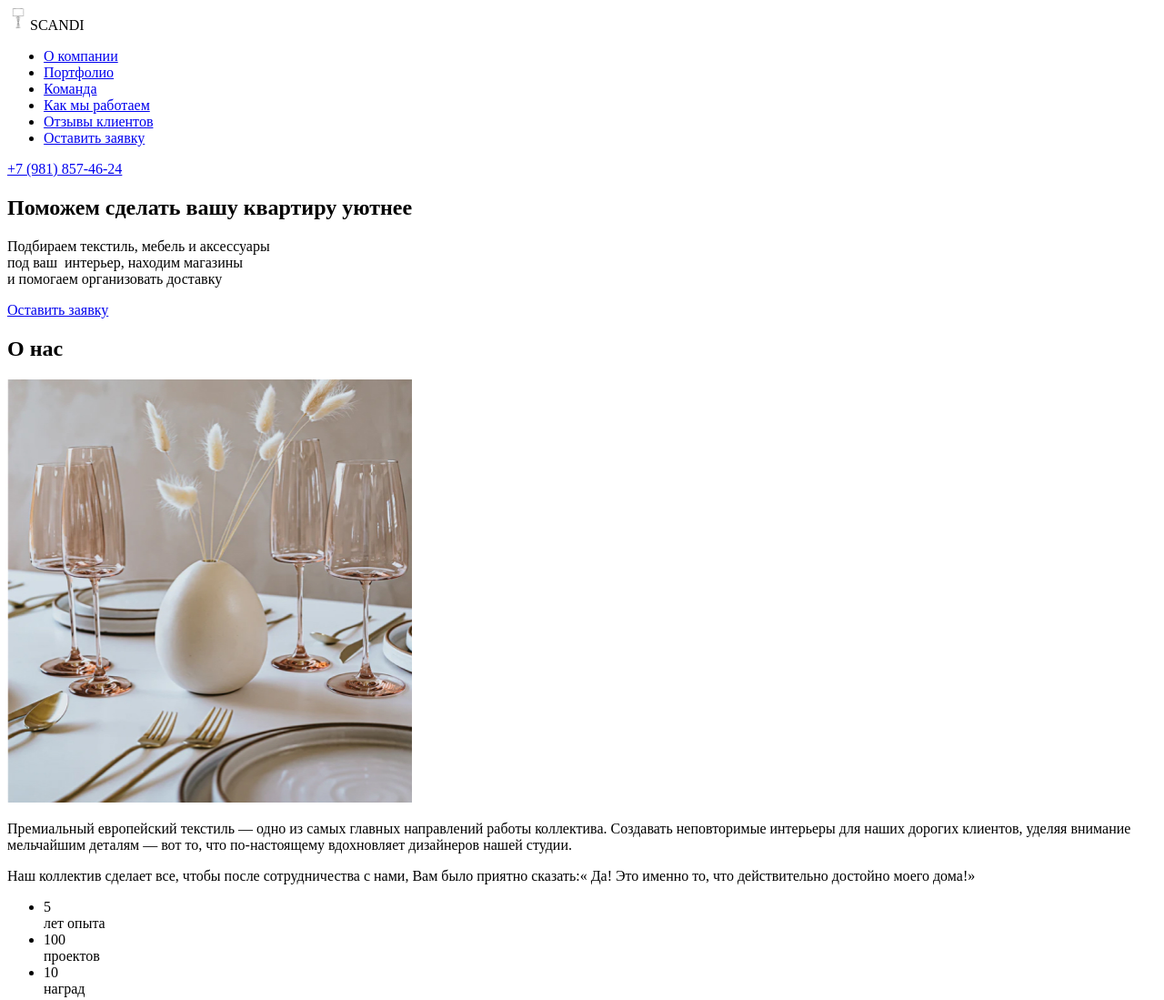
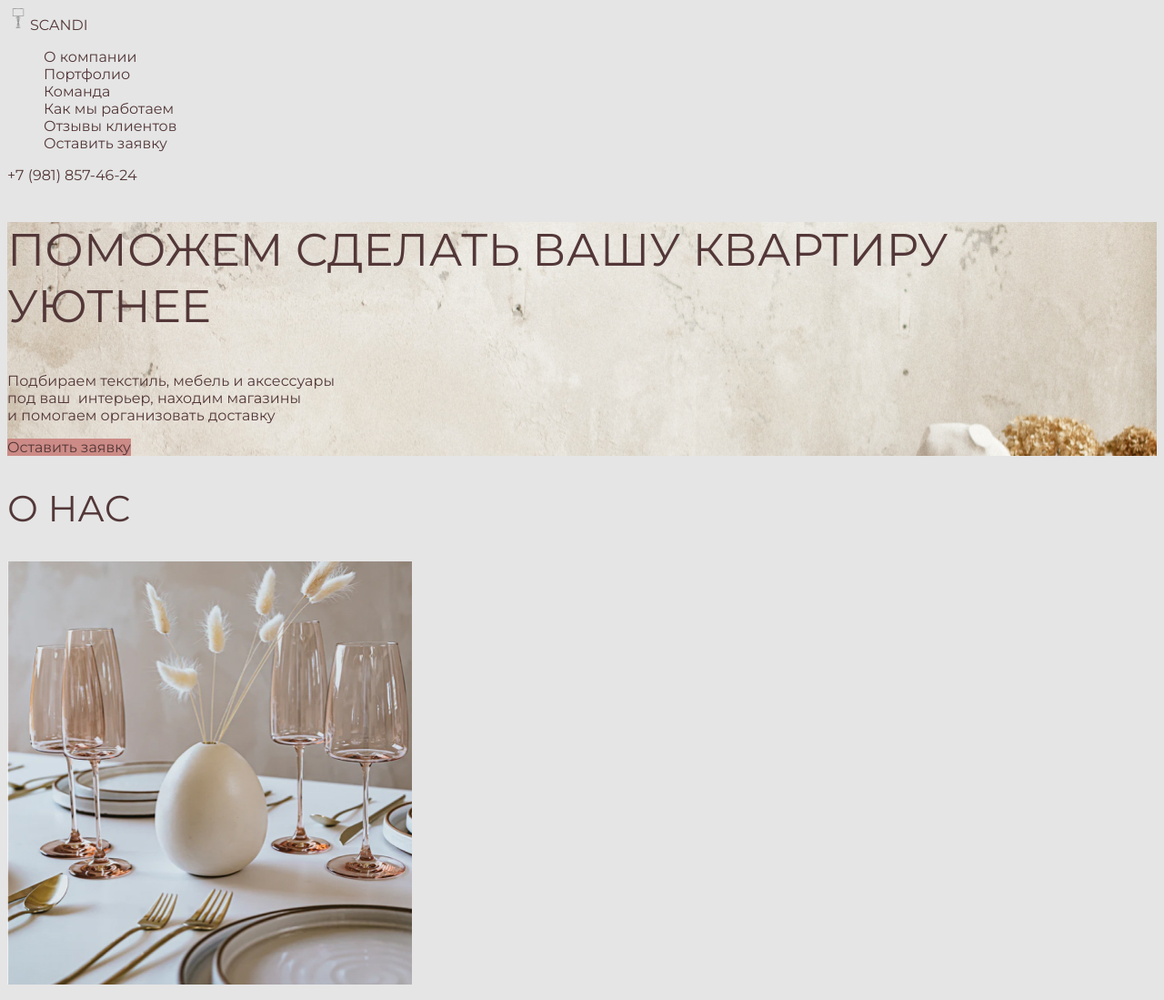
Before and after one commit to Nechukina/zaverstayu, a plain HTML site: page index.html in a window 1280 px wide. Shown: the top 1099 px of the page at 91% size. Drawn offline with Linux system fonts and the light colour scheme.

Commit message:
добавила шрифты

```diff
--- a/index.html
+++ b/index.html
@@ -119,7 +119,7 @@
                     <label for="phone-number-field">Введите телефон</label>
                     <input type="number" name="phone-number" id="phone-number-field">
                     <br>
-                    <input type="submit" value="Оставить заявку">
+                    <input class="button" type="submit" value="Оставить заявку">
                 </form>
                 </div>
                 <img src="img/map.jpg" alt="г. Санкт-петербург, ул. Большая Конюшенная, дом 19">
--- a/style/style.css
+++ b/style/style.css
@@ -0,0 +1,54 @@
+@font-face {
+    font-family: 'Montserrat';
+    src: url('../fonts/Montserrat-Medium.woff2') format('woff2');
+    font-weight: 500;
+    font-style: normal;
+    font-display: swap;
+}
+
+@font-face {
+    font-family: 'Montserrat';
+    src: url('../fonts/Montserrat-Regular.woff2') format('woff2');
+    font-weight: normal;
+    font-style: normal;
+    font-display: swap;
+}
+
+
+body{
+    background-color: #e5e5e5;
+    color: #533738;
+    font-family: 'Montserrat', sans-serif;
+}
+
+a {
+    text-decoration: none;
+    color: #533738;
+}
+
+.navigation-list{
+    list-style: none;
+}
+
+.main-heading{
+    text-transform: uppercase;
+    font-weight: 400;
+    font-size: 50px;
+    line-height: 62px;
+}
+
+.section-heading{
+    text-transform: uppercase;
+    font-weight: 400;
+    font-size: 40px;
+    line-height: 50px;
+}
+
+.promo{
+    background-image: url(../img/background.jpg);
+    background-attachment: fixed;
+}
+
+.button{
+    background-color: #CC8B86;
+}
```
Also changed, not shown: fonts/Montserrat-Medium.woff2 (added), fonts/Montserrat-Regular.woff2 (added).
